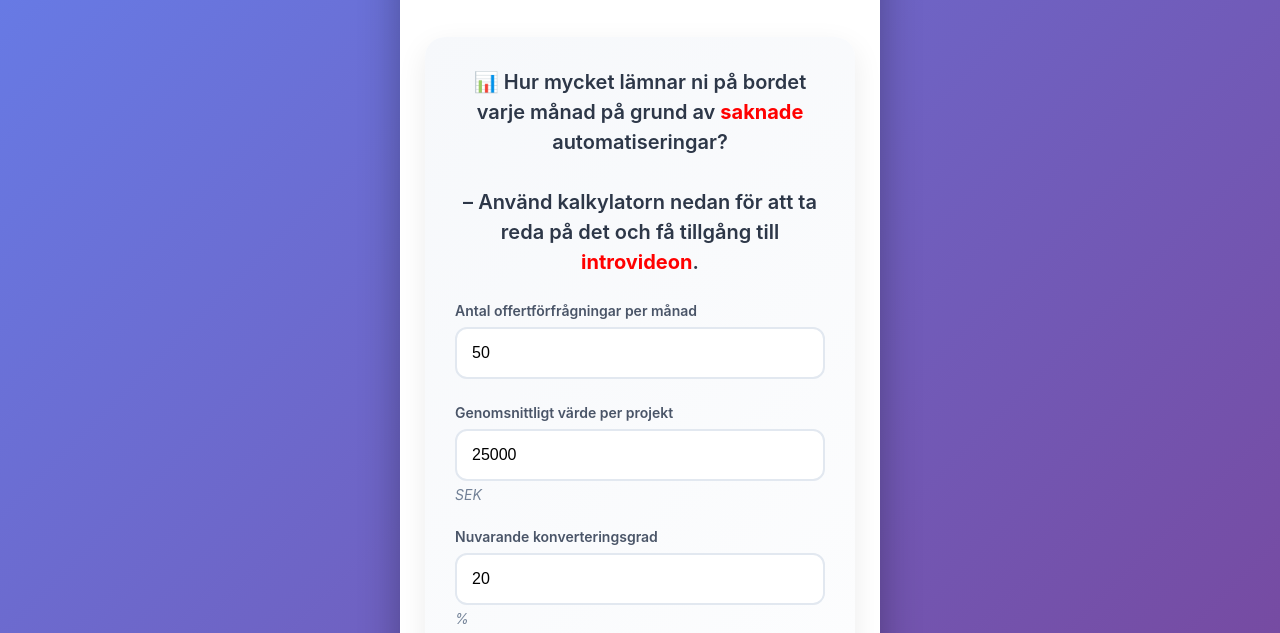
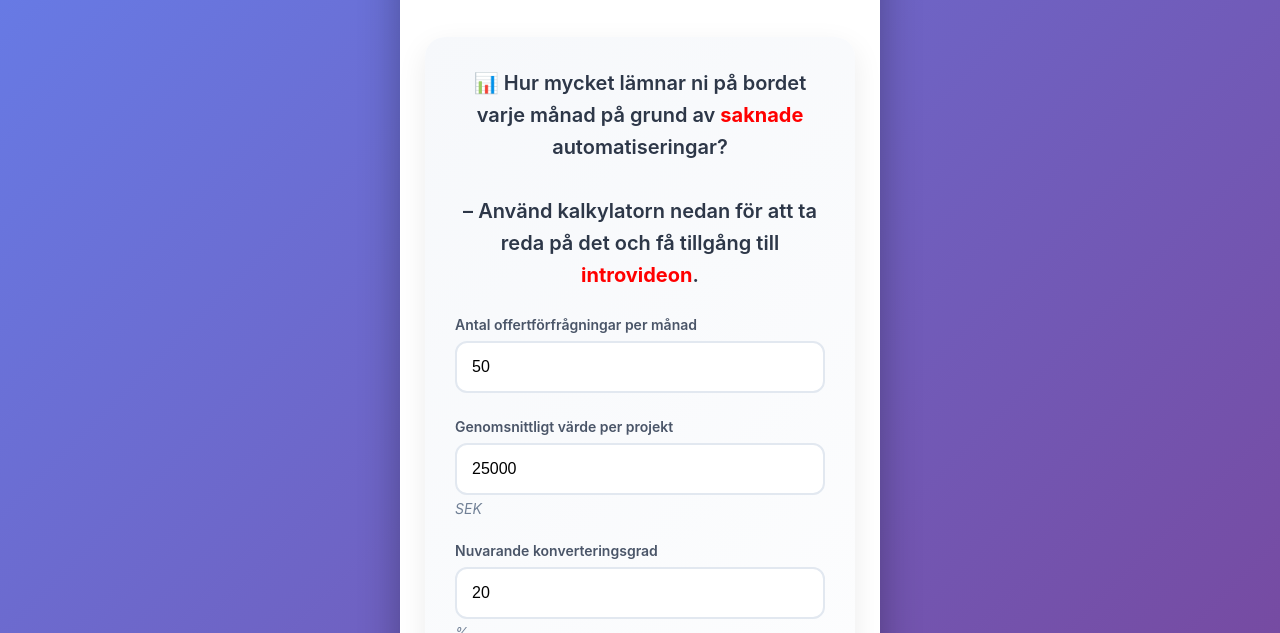
Before and after one commit to philipgottbrink-collab/ooooo, a plain HTML site: page index.html in a window 1280 px wide. Shown: the part 167-800 px from the top of the page. Drawn offline with Linux system fonts and the light colour scheme.

Commit message:
Update index.html

```diff
--- a/index.html
+++ b/index.html
@@ -80,10 +80,10 @@ font-weight: 700;
  color: #2d3748;
  margin-bottom: 25px;
  text-align: center;
- max-width: 480px;
+ max-width: 400px;
  margin-left: auto;
  margin-right: auto;
- line-height: 1.5;
+ line-height: 1.6;
 }
 
 .input-group { margin-bottom: 25px; }
```
